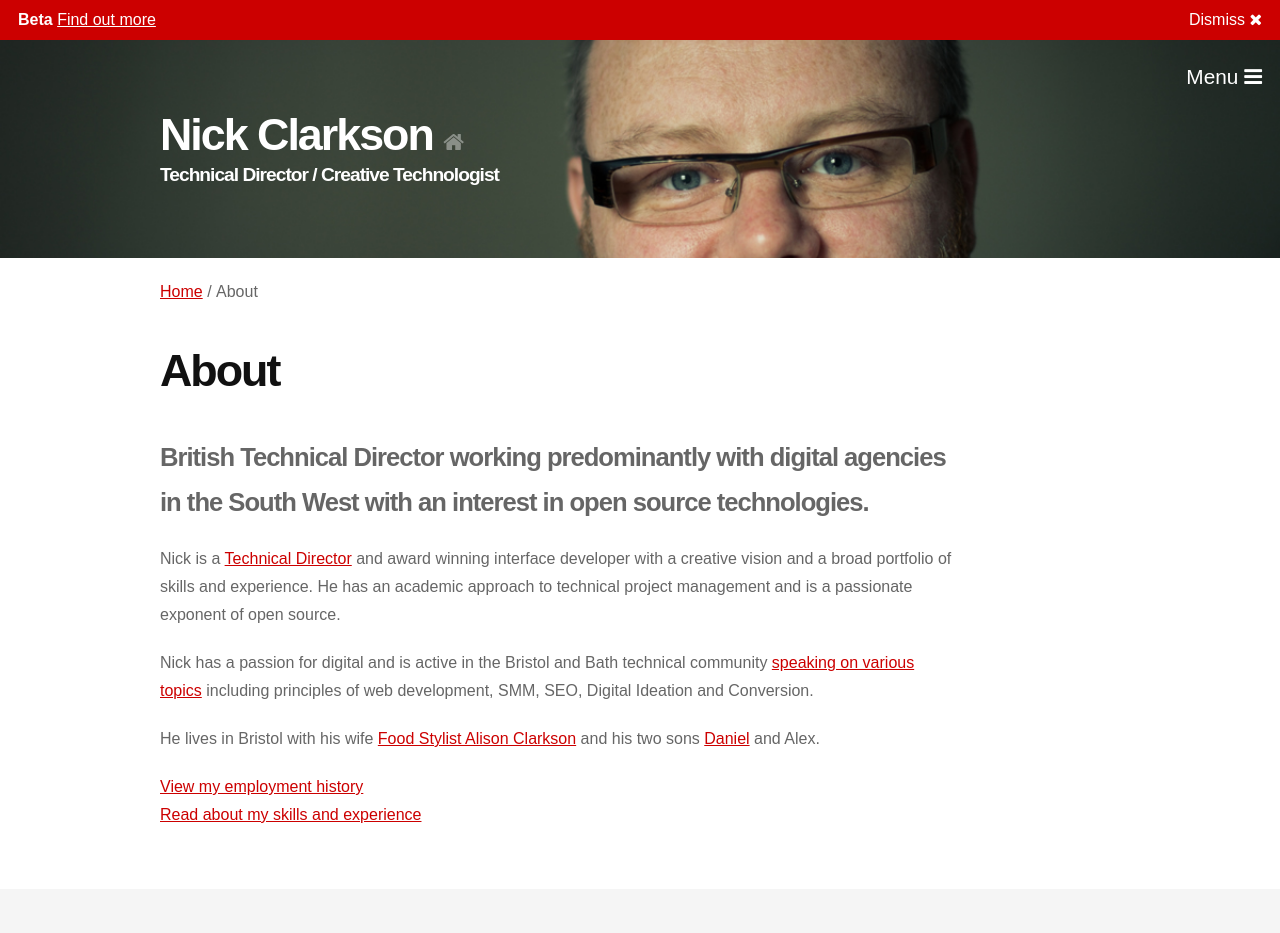
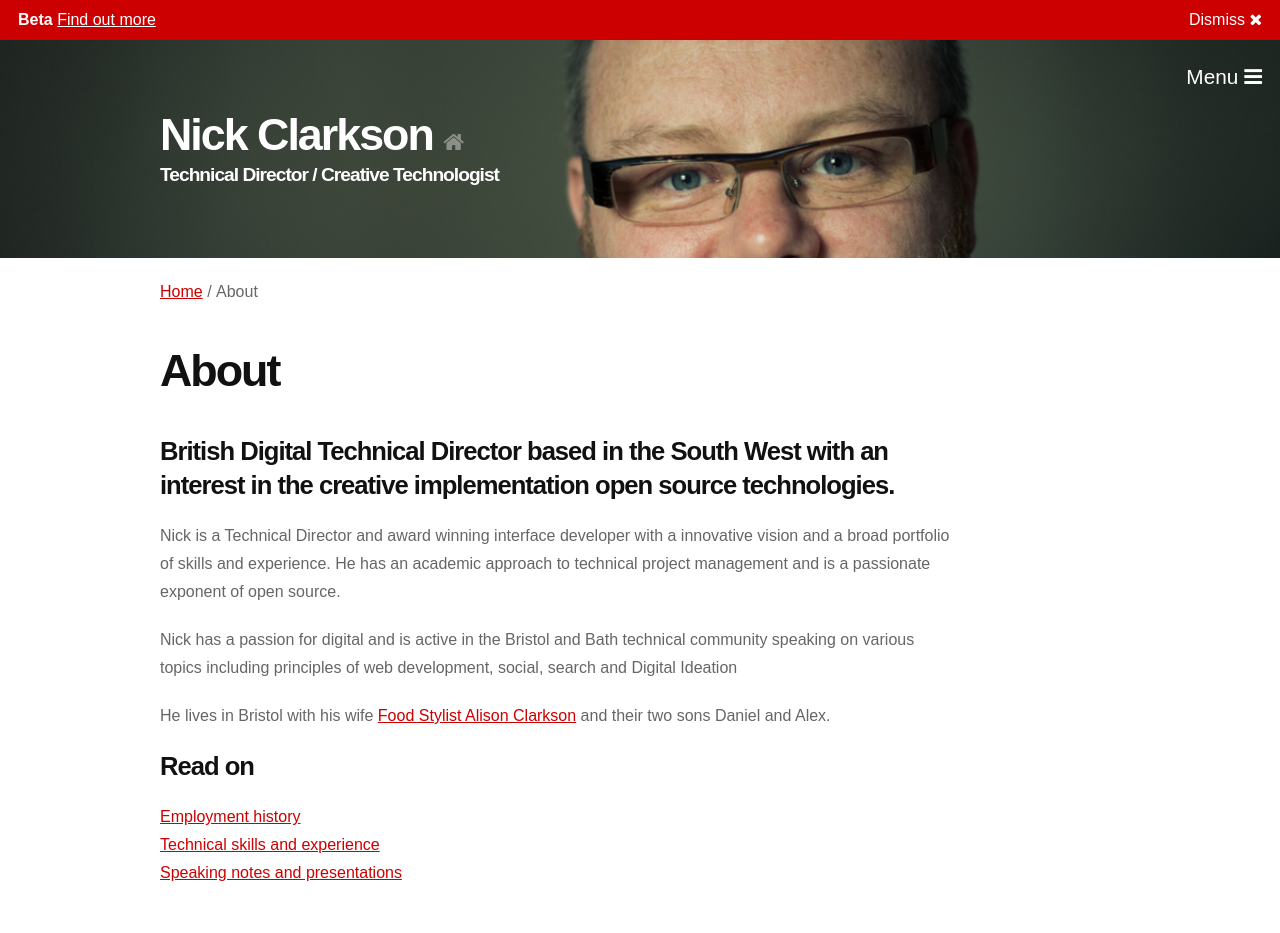
Before and after one commit to netotaku/netotaku.github.io, a Jekyll site: the page built from about.html, in a window 1280 px wide. Shown: the top 933 px of the page. Built offline with Jekyll 4.4.1, drawn with Linux system fonts in a browser that asks for light colours; nearby versions of some CDN libraries; some web fonts are replaced; a script that is not in the unit is left out; comment, search, counter and statistics services are not loaded.

Commit message:
3rd person

```diff
--- a/_sass/_globals.scss
+++ b/_sass/_globals.scss
@@ -106,6 +106,7 @@ html,body,.wrapper{
 .foot-note{
   clear: both;
   padding-top: 40px;
+  font-style: italic;
   color: #aaa;
 }
 
--- a/about.html
+++ b/about.html
@@ -30,22 +30,26 @@ permalink: /about/
           <h1>{{ page.title }}</h1>
         </header>
 
-        <p><strong class="lrg">British Technical Director working predominantly with digital agencies in the South West with an interest in open source technologies.</strong></p>
+        <h2>British Digital Technical Director based in the South West
+          with an interest in the creative implementation open source technologies.</h2>
 
-        <p>Nick is a <a href="http://theagencyonline.co.uk">Technical Director</a> and award winning interface developer with a
-          creative vision and a broad portfolio of skills and experience. He has an academic approach to
+        <p>Nick is a Technical Director and award winning interface developer with a
+          innovative vision and a broad portfolio of skills and experience. He has an academic approach to
           technical project management and is a passionate exponent of open source.</p>
 
         <p>Nick has a passion for digital and is active in the Bristol and Bath technical
-          community <a href="/speaking/">speaking on various topics</a> including principles of web development,
-          SMM, SEO, Digital Ideation and Conversion.</p>
+          community speaking on various topics including principles of web development,
+          social, search and Digital Ideation</p>
 
-        <p>He lives in Bristol with his wife <a href="http://alisons.kitchen">Food Stylist Alison Clarkson</a> and his
-          two sons <a href="http://superdan.io">Daniel</a> and Alex.</p>
+        <p>He lives in Bristol with his wife <a href="http://alisons.kitchen">Food Stylist Alison Clarkson</a> and their
+          two sons Daniel and Alex.</p>
+
+        <h3>Read on</h3>
 
         <ul>
-          <li><a href="/employment">View my employment history</a></li>
-          <li><a href="/work">Read about my skills and experience</a></li>
+          <li><a href="/employment">Employment history</a></li>
+          <li><a href="/work">Technical skills and experience</a></li>
+          <li><a href="/speaking">Speaking notes and presentations</a></li>
         </ul>
 
       </div>
--- a/employment.html
+++ b/employment.html
@@ -64,4 +64,5 @@ permalink: /employment/
   </ul>
 </article>
 
-<p><em>Prior to '10 I worked predominently as a freelance Flash ActionScript programmer  and web developement generalist building promotional games, touch screen applications and contributing to numerous web projects. For a full break down of technical experince <a href="/work">see the work section.</a></em></p>
+
+<p class="foot-note"><i class="fa fa-info-circle"></i> <small>Prior to '10 Nick worked predominently as a freelance Flash ActionScript programmer and web developement generalist building promotional games, touch screen applications and contributing to numerous web projects. For a full break down of technical experience <a href="/work">see the work section.</a></small></p>
--- a/work.html
+++ b/work.html
@@ -108,7 +108,7 @@ permalink: /work/
     <div class="type container">
       <h2>By project</h2>
       <ul></ul>
-      <p class="foot-note"><i class="fa fa-info-circle"></i> <small>Links in grey no longer include my work. Prior to '09 I worked predominently as a Flash ActionScript programmer ( 2 &amp; 3 ) and web development generalist building promotional games and touch screen applications. <a href="/employment">Find out about my employment history</a></small></p>
+      <p class="foot-note"><i class="fa fa-info-circle"></i> <small>Links in grey no longer include Nick's work. Prior to '09 Nick worked predominently as a Flash ActionScript programmer ( 2 &amp; 3 ) and web development generalist building promotional games and touch screen applications. <a href="/employment">Find out about his employment history</a></small></p>
     </div>
   </section>
 
```
